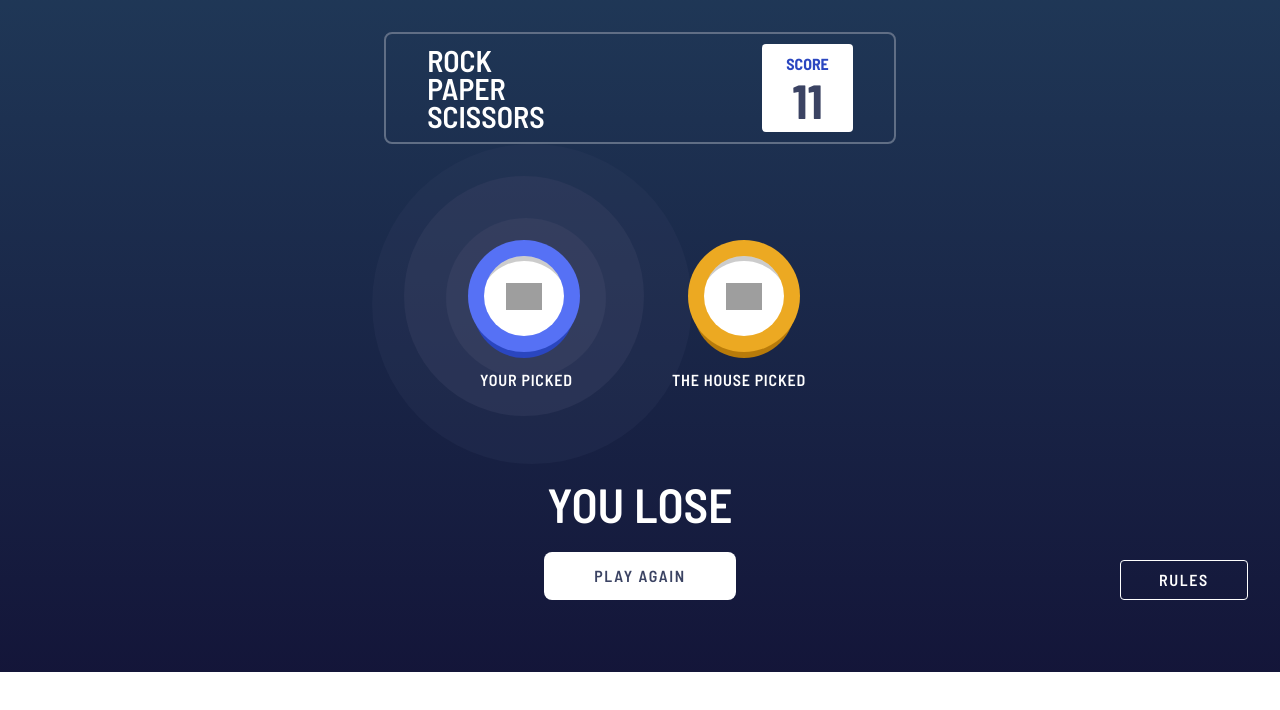
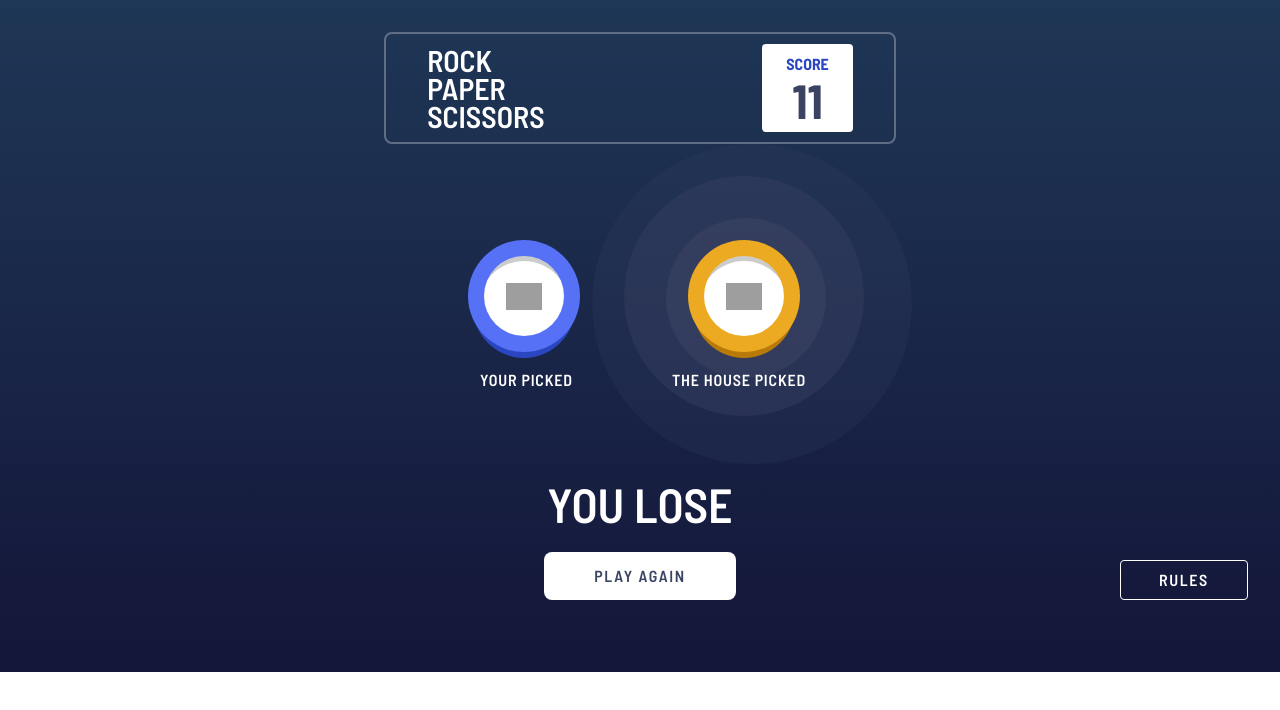
Before and after one commit to 12cassie34/rock-paper-scissors-master, a Vue app: page / in a window 1280 px wide. Both pictures are taken after a click on the element 524 px from the left and 296 px from the top of the page. Shown: the top 710 px of the page. Built offline with nearby package versions, Linux system fonts and the light colour scheme; grey boxes are pictures that could not be loaded.

Commit message:
feat: add the circles background on the house picked sign

```diff
--- a/src/components/GameStartBoard.vue
+++ b/src/components/GameStartBoard.vue
@@ -7,10 +7,14 @@ import TheSignsVue from "./TheSigns.vue";
     <div>
       <div class="relative">
         <TheSignsVue :sign="yourSign" class="absolute left-5 z-10" />
-        <div class="your-sign-bg-container absolute left-5 z-0">
-          <div class="your-sign-bg absolute bg-dark opacity-60 w-40 h-40"></div>
-          <div class="your-sign-bg absolute bg-dark opacity-40 w-60 h-60"></div>
-          <div class="your-sign-bg absolute bg-dark opacity-20 w-80 h-80"></div>
+        <div
+          v-if="gameResult === 'win'"
+          v-show="showHousePicked"
+          class="sign-bg-container absolute left-5 z-0"
+        >
+          <div class="sign-bg absolute bg-dark opacity-60 w-40 h-40"></div>
+          <div class="sign-bg absolute bg-dark opacity-40 w-60 h-60"></div>
+          <div class="sign-bg absolute bg-dark opacity-20 w-80 h-80"></div>
         </div>
         <h2
           class="
@@ -35,6 +39,15 @@ import TheSignsVue from "./TheSigns.vue";
           :sign="houseSign"
           class="absolute right-8 z-10"
         />
+        <div
+          v-if="gameResult === 'lose'"
+          v-show="showHousePicked"
+          class="sign-bg-container absolute left-60 z-0"
+        >
+          <div class="sign-bg absolute bg-dark opacity-60 w-40 h-40"></div>
+          <div class="sign-bg absolute bg-dark opacity-40 w-60 h-60"></div>
+          <div class="sign-bg absolute bg-dark opacity-20 w-80 h-80"></div>
+        </div>
         <h2
           class="
             absolute
@@ -120,22 +133,22 @@ export default {
 </script>
 
 <style scoped>
-.your-sign-bg-container .your-sign-bg:first-child {
+.sign-bg-container .sign-bg:first-child {
   left: -1.4rem;
   top: -1.4rem;
 }
 
-.your-sign-bg-container .your-sign-bg:nth-child(2) {
+.sign-bg-container .sign-bg:nth-child(2) {
   left: -4rem;
   top: -4rem;
 }
 
-.your-sign-bg-container .your-sign-bg:last-child {
+.sign-bg-container .sign-bg:last-child {
   left: -6rem;
   top: -6rem;
 }
 
-.your-sign-bg {
+.sign-bg {
   border-radius: 50%;
 }
 </style>
```
